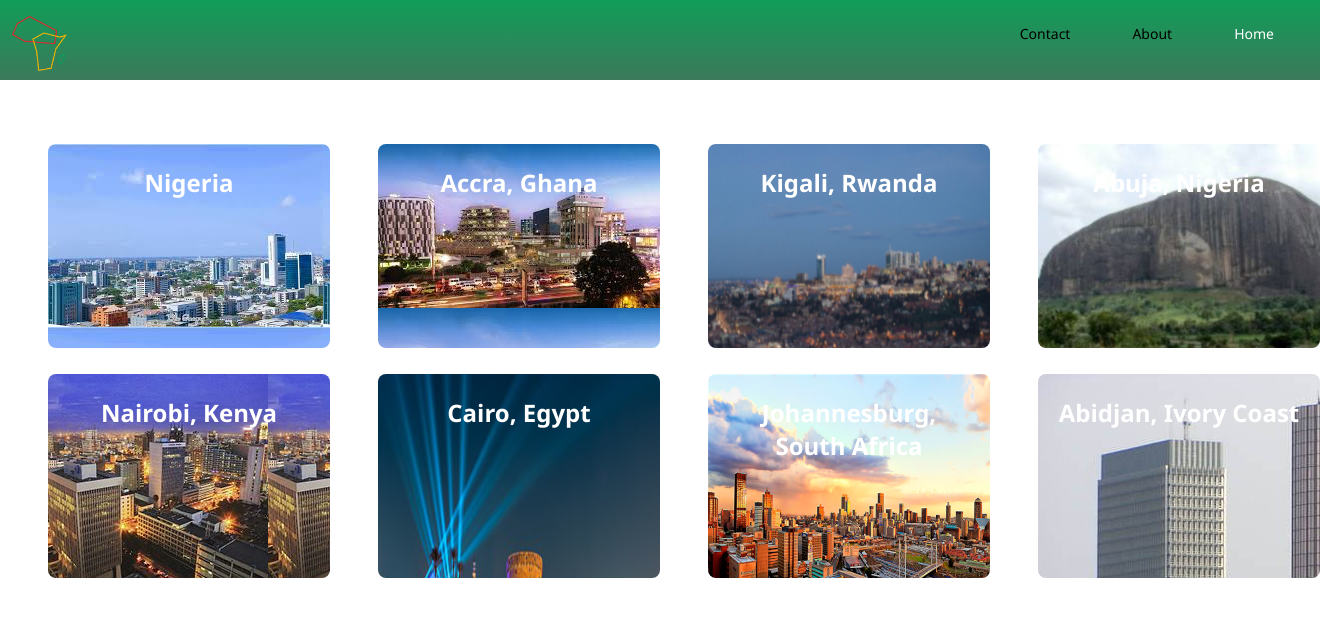
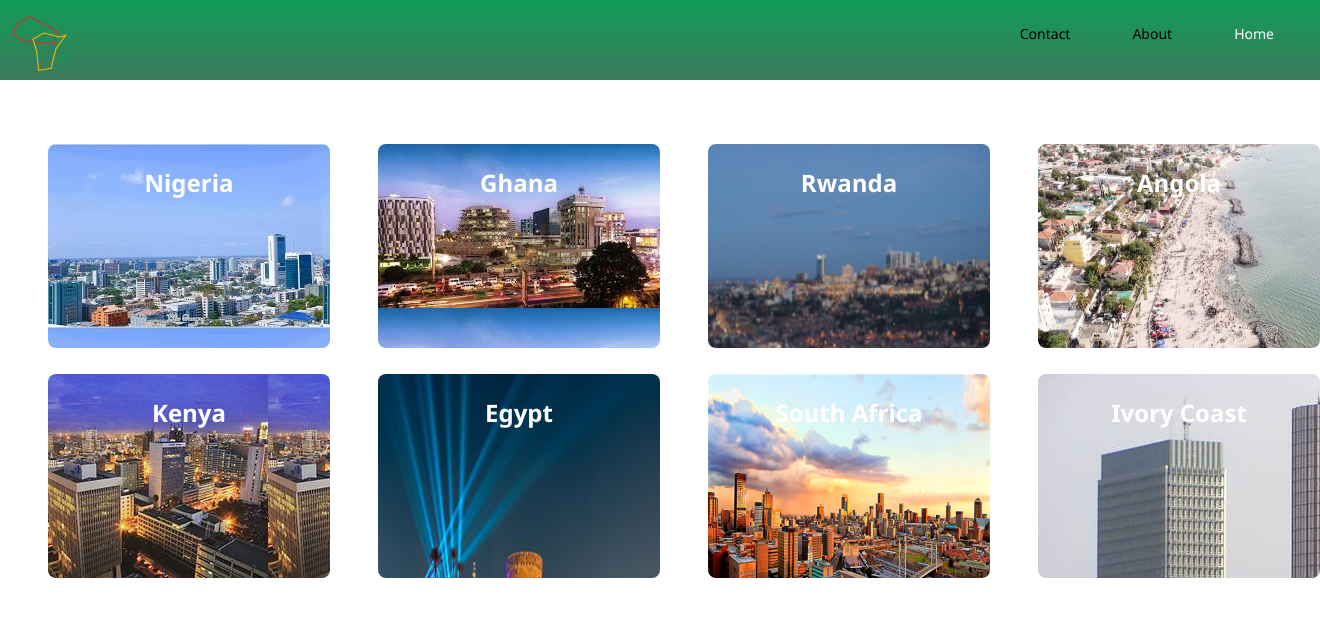
Before and after one commit to Osine/investafrica, a PHP site: page / in a window 1320 px wide. Shown: the top 617 px of the page. Run offline with PHP 8.4, Linux system fonts and the light colour scheme.

Commit message:
deleted a picture and added another

```diff
--- a/web/index.php
+++ b/web/index.php
@@ -31,10 +31,10 @@
         <div class="cities">
             <div class="gridview">
 
-                <li class="Lagos" style="background: url(images/lagos.jpeg)">
+                <li class="Nigeria" style="background: url(images/lagos.jpeg)">
                     <div class="text">
                         <h2 class="name" itemprop="name">
-                            <a onclick="popup" itemprop="url" href="/Lagos.php" title="Invest in Nigeria">Nigeria</a>
+                            <a onclick="popup" itemprop="url" href="Nigeria.php" title="Invest in Nigeria">Nigeria</a>
                         </h2>
                         <!-- <img title="Lagos" src="lagos.jpeg"> -->
                     </div>
@@ -52,10 +52,10 @@
                     </div>
                 </li>
 
-                <li class="Accra" style="background: url(images/accra.jpeg)">
+                <li class="Ghana" style="background: url(images/accra.jpeg)">
                     <div class="text">
                         <h2 class="name" itemprop="name">
-                            <a itemprop="url" href="/Accra.php" title="Invest in Accra, Ghana">Accra, Ghana</a>
+                            <a itemprop="url" href="Ghana.php" title="Invest in Ghana">Ghana</a>
                         </h2>
                         <!-- <img title="Accra" src="accra.jpg"> -->
                     </div>
@@ -64,10 +64,10 @@
                     <div class="attributes"></div>
                 </li>
 
-                <li class="Kigali" style="background: url(images/kigali.jpg)">
+                <li class="Rwanda" style="background: url(images/kigali.jpg)">
                     <div class="text">
                         <h2 class="name" itemprop="name">
-                            <a itemprop="url" href="Kigali.php" title="Invest in Kigali, Rwanda">Kigali, Rwanda</a>
+                            <a itemprop="url" href="Rwanda.php" title="Invest in Rwanda">Rwanda</a>
                         </h2>
                         <!-- <img title="Kigali" src="kigali.jpg"> -->
                     </div>
@@ -76,22 +76,21 @@
                     <div class="attributes"></div>
                 </li>
 
-                <li class="Abuja" style="background: url(images/abuja.jpg)">
+                <li class="Angola" style="background: url(images/angola.jpg)">
                     <div class="text">
                         <h2 class="name" itemprop="name">
-                            <a itemprop="url" href="Abuja.php" title="Invest in Abuja, Nigeria">Abuja, Nigeria</a>
+                            <a itemprop="url" href="Abuja.php" title="Invest in Angola">Angola</a>
                         </h2>
-                        <!-- <img title="Abuja" src="abuja.jpg"> -->
                     </div>
                     <div class="action">
                     </div>
                     <div class="attributes"></div>
                 </li>
 
-                <li class="Nairobi" style="background: url(images/nairobi.jpg)">
+                <li class="Kenya" style="background: url(images/nairobi.jpg)">
                     <div class="text">
                         <h2 class="name" itemprop="name">
-                            <a itemprop="url" href="Nairobi.php" title="Invest in Nairobi, Kenya">Nairobi, Kenya</a>
+                            <a itemprop="url" href="Kenya.php" title="Invest in Kenya">Kenya</a>
                         </h2>
                         <!-- <img title="Nairobi" src="nairobi.jpg"> -->
                     </div>
@@ -100,10 +99,10 @@
                     <div class="attributes"></div>
                 </li>
 
-                <li class="Cairo" style="background: url(images/cairo.jpg)">
+                <li class="Egypt" style="background: url(images/cairo.jpg)">
                     <div class="text">
                         <h2 class="name" itemprop="name">
-                            <a itemprop="url" href="Cairo.php" title="Invest in Cairo, Egypt">Cairo, Egypt</a>
+                            <a itemprop="url" href="Egypt.php" title="Invest in Egypt">Egypt</a>
                         </h2>
                         <!-- <img title="Cairo" src="cairo.jpg"> -->
                     </div>
@@ -112,10 +111,10 @@
                     <div class="attributes"></div>
                 </li>
 
-                <li class="Johannesburg" style="background: url(images/joburg.jpg)">
+                <li class="South Africa" style="background: url(images/joburg.jpg)">
                     <div class="text">
                         <h2 class="name" itemprop="name">
-                            <a itemprop="url" href="Johannesburg.php" title="Invest in Johannesburg, South Africa">Johannesburg, South Africa</a>
+                            <a itemprop="url" href="SouthAfrica.php" title="Invest in South Africa">South Africa</a>
                         </h2>
                         <!-- <img title="Johannesburg" src="joburg.jpg"> -->
                     </div>
@@ -124,10 +123,10 @@
                     <div class="attributes"></div>
                 </li>
 
-                <li class="Abidjan" style="background: url(images/abidjan.jpg)">
+                <li class="IvoryCoast" style="background: url(images/abidjan.jpg)">
                     <div class="text">
                         <h2 class="name" itemprop="name">
-                            <a itemprop="url" href="Abidjan.php" title="Invest in Abidjan, Ivory Coast">Abidjan, Ivory Coast</a>
+                            <a itemprop="url" href="IvoryCoast.php" title="Invest in Ivory Coast">Ivory Coast</a>
                         </h2>
                         <!-- <img title="Abidjan" src="abidjan.jpg"> -->
                     </div>
```
Also changed, not shown: web/Egypt.php (renamed from web/Cairo.php), web/Ghana.php (renamed from web/accra.php), web/IvoryCoast.php (renamed from web/abidjan.php), web/Kenya.php (renamed from web/Nairobi.php), web/Nigeria.php (renamed from web/lagos.php), web/Rwanda.php (renamed from web/kigali.php), web/SouthAfrica.php (renamed from web/johannesburg.php), web/images/abuja.jpg (deleted), web/images/angola.jpg (added), 2 other files.
